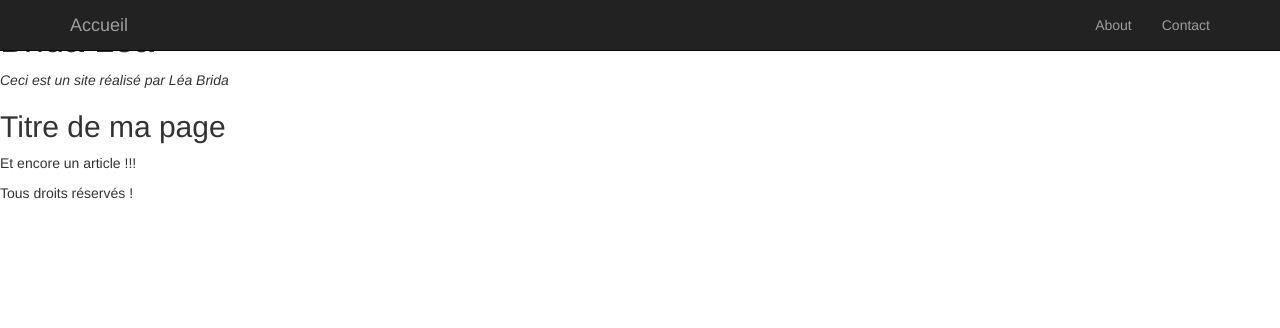
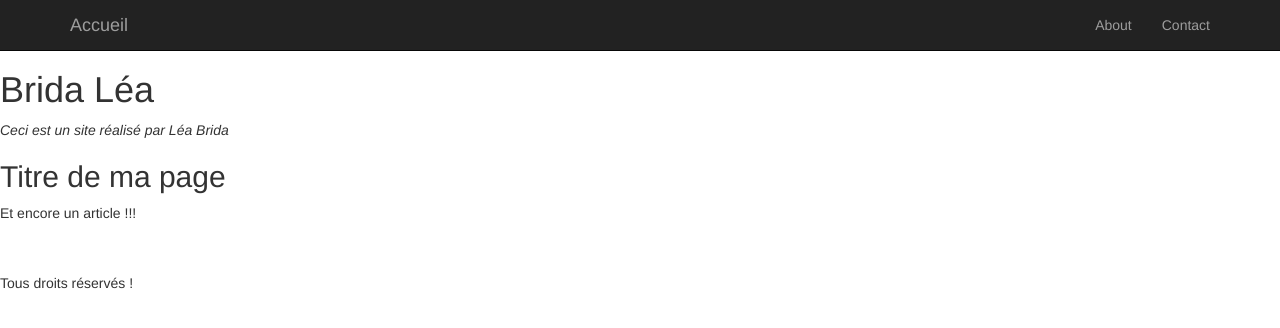
Before and after one commit to LeaBr/LeaBr.github.io, a Jekyll site: the page built from _posts/2015-12-03-article3.md, in a window 1280 px wide. Shown: the top 328 px of the page. Built offline with Jekyll 4.4.1, drawn with Linux system fonts in a browser that asks for light colours; nearby versions of some CDN libraries; library files that are not in the unit come from our copies.

Commit message:
modifié :         _layouts/default.html

```diff
--- a/_layouts/default.html
+++ b/_layouts/default.html
@@ -6,13 +6,13 @@
 			<meta http-equiv="Content-Type" content="text/html; charset=UTF8"/>
 			<title> titre </title>
     <!-- Bootstrap Core CSS -->
-    <link href="css/bootstrap.min.css" rel="stylesheet">
+    <link href="/css/bootstrap.min.css" rel="stylesheet">
 
     <!-- Custom CSS -->
-    <link href="css/modern-business.css" rel="stylesheet">
+    <link href="/css/modern-business.css" rel="stylesheet">
 
     <!-- Custom Fonts -->
-    <link href="font-awesome/css/font-awesome.min.css" rel="stylesheet" type="text/css">
+    <link href="/css/font-awesome.min.css" rel="stylesheet" type="text/css">
 		</head>
 
 
```
